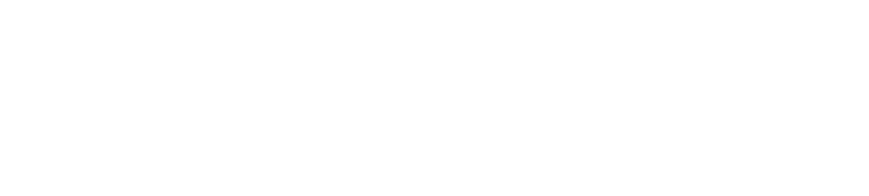
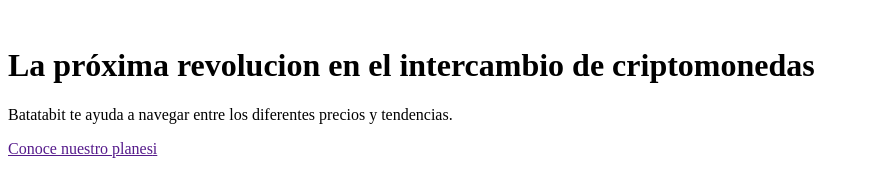
Before and after one commit to cristianoso19/CursoMobileFirst, a plain HTML site: page index.html in a window 1280 px wide. Shown: the whole page, without its empty margins (0-869 px from the left). Drawn offline with Linux system fonts and the light colour scheme.

Commit message:
Creating basic structure on html

```diff
--- a/index.html
+++ b/index.html
@@ -9,7 +9,15 @@
 </head>
 
 <body>
-   <header></header>
+   <header>
+      <img src="" alt="">
+      <div>
+         <h1>La próxima revolucion en el intercambio de criptomonedas</h1>
+         <p>Batatabit te ayuda a navegar entre los diferentes precios y tendencias.
+         </p>
+         <a href="">Conoce nuestro planes<span>i</span></a>
+      </div>
+   </header>
    <main>
       <section></section>
       <section></section>
```
